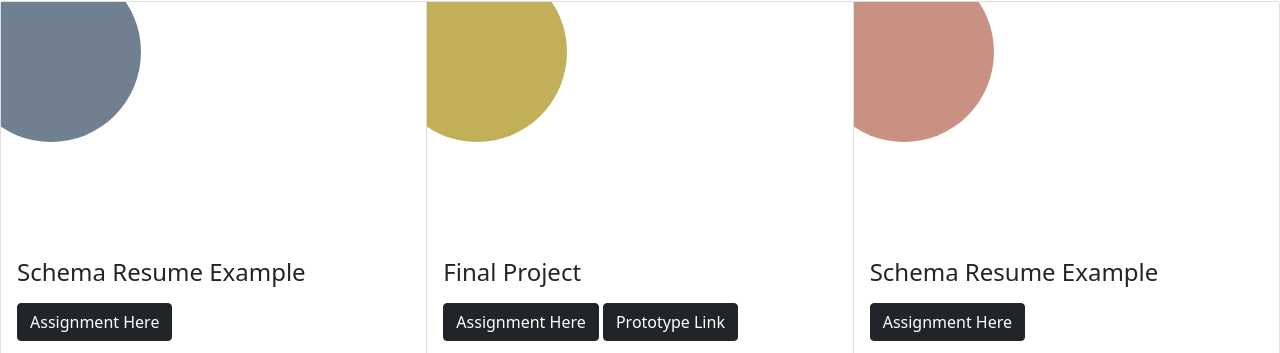
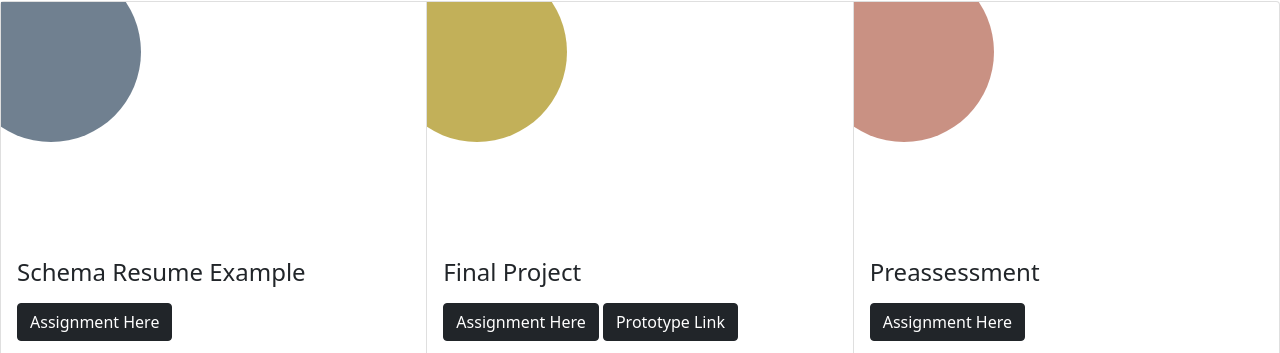
Before and after one commit to maddieoco/ifsc-3342, a plain HTML site: page index.html in a window 1280 px wide. Shown: the part 115-468 px from the top of the page. Drawn offline with nearby package versions, Linux system fonts and the light colour scheme; files that its build step writes are made by us from their sources.

Commit message:
Update index.html

```diff
--- a/index.html
+++ b/index.html
@@ -70,7 +70,7 @@
                 <circle cx="50" cy="50" r="90"  fill="#c99183" />
                 </svg>
                 <div class="card-body">
-                  <h4 class = "card-title">Schema Resume Example </h4>
+                  <h4 class = "card-title">Preassessment </h4>
                     <p class="card-text"> </p>
                     <a href="preassessment/index.html" class="btn btn-dark">Assignment Here</a>
                 </div>
```
